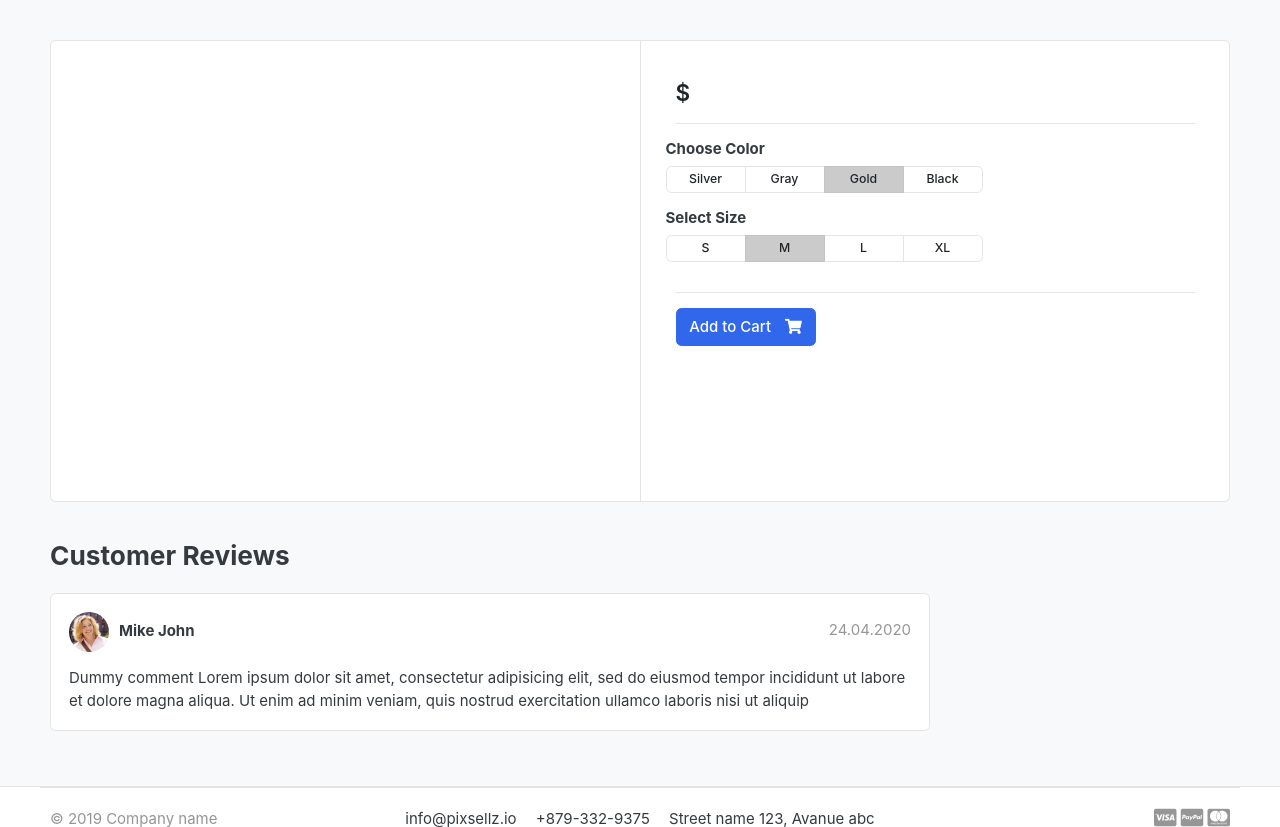
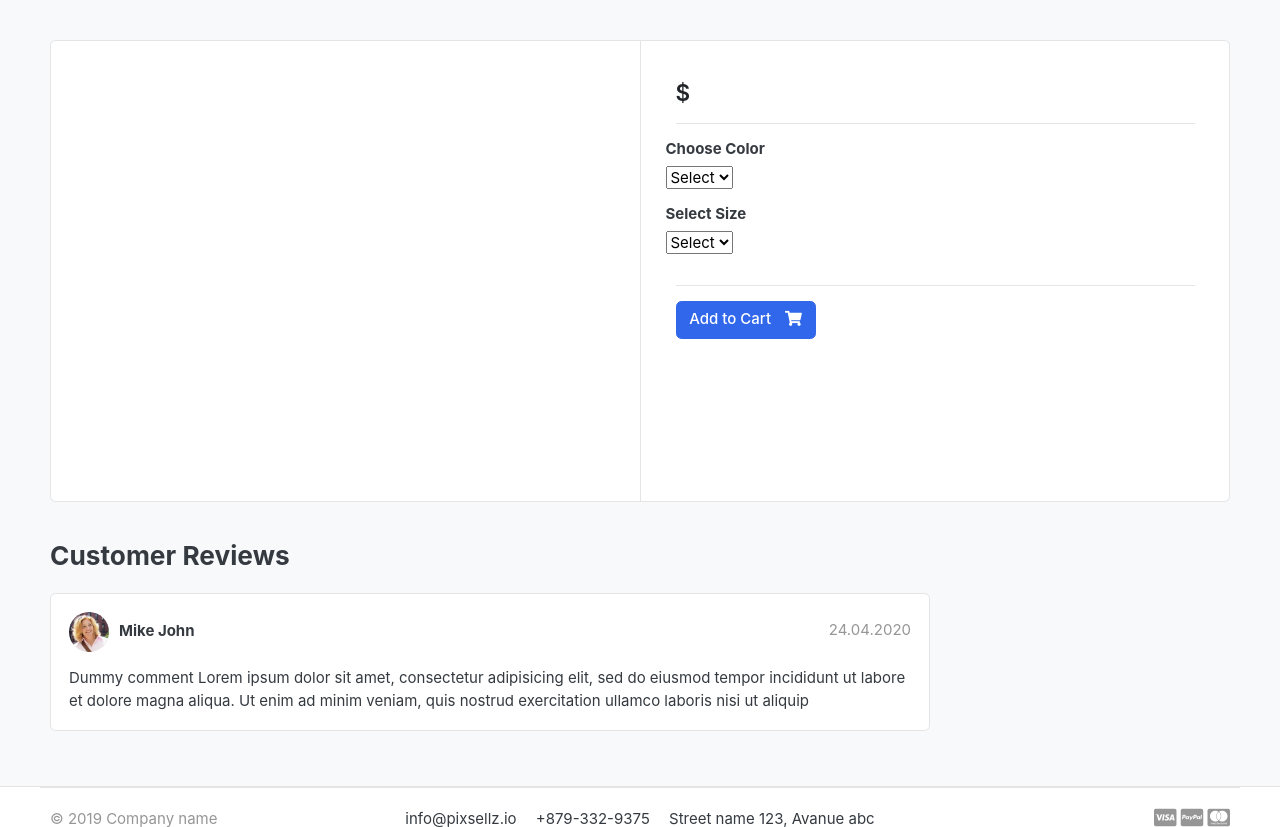
Before and after one commit to vin-doh/amavin, a Django app: template templates/store/product_detail.html in a window 1280 px wide. Shown: the part 118-945 px from the top of the page. Run offline with Django 5.2, Linux system fonts and the light colour scheme; the template is opened without the code that fills it, so the values that code supplies are empty; some libraries are stand-ins or nearby versions; some web fonts are replaced.

Commit message:
still committing

```diff
--- a/carts/views.py
+++ b/carts/views.py
@@ -2,6 +2,7 @@ from django.shortcuts import render, redirect, get_object_or_404
 from store.models import Product
 from .models import Cart, CartItem
 from django.http import HttpResponse
+from django.core.exceptions import ObjectDoesNotExist
 
 # Create your views here.
 
@@ -12,6 +13,11 @@ def _cart_id(request):
     return cart
 
 def add_cart(request, product_id):
+    if request.method == 'POST':
+        color = request.POST['color']
+        size = request.POST['size']
+        print(color, size)
+
     product = Product.objects.get(id=product_id) # get the product
     try:
         cart = Cart.objects.get(cart_id=_cart_id(request)) # get the cart using the cart_id present in the section
@@ -55,6 +61,8 @@ def remove_cart_item(request, product_id):
 
 def cart(request, total=0, quantity=0, cart_items=None):
     try:
+        tax = 0
+        grand_total = 0
         cart = Cart.objects.get(cart_id=_cart_id(request))
         cart_items = CartItem.objects.filter(cart=cart, is_active=True)
         for cart_item in cart_items:
@@ -62,7 +70,7 @@ def cart(request, total=0, quantity=0, cart_items=None):
             quantity += cart_item.quantity
         tax = (2 * total)/100
         grand_total = total + tax
-    except ObjectNotExist: # type: ignore
+    except ObjectDoesNotExist:
         pass # just ignore
 
     context = {
--- a/templates/store/product_detail.html
+++ b/templates/store/product_detail.html
@@ -17,6 +17,9 @@
 </article> <!-- gallery-wrap .end// -->
 		</aside>
 		<main class="col-md-6 border-left">
+
+	<form action="{% url 'add_cart' single_product.id %}" method="POST">
+	{% csrf_token %}
 	<article class="content-body">
 
 	<h2 class="title">{{ single_product.product_name }}</h2>
@@ -32,41 +35,25 @@
 		<div class="row">
 			<div class="item-option-select">
 				<h6>Choose Color</h6>
-			<div class="btn-group btn-group-sm btn-group-toggle" data-toggle="buttons">
-			  <label class="btn btn-light">
-			    <input type="radio" name="radio_color"> Silver
-			  </label>
-			  <label class="btn btn-light">
-			    <input type="radio" name="radio_color" > Gray
-			  </label>
-			  <label class="btn btn-light active">
-			    <input type="radio" name="radio_color checked"> Gold
-			  </label>
-			  <label class="btn btn-light">
-			    <input type="radio" name="radio_color"> Black
-			  </label>
+					<select name="color" class="from-control" required>
+					<option value="" disabled selected>Select</option>
+					{% for i in single_product.variation_set.colors %}
+						<option value="{{ i.variation_value | lower }}">{{ i.variation_value | capfirst }}</option>
+					{% endfor %}
+					</select>
 			</div>
 		</div>
-	</div> <!-- row.// -->
 		<div class="row">
 			<div class="item-option-select">
 				<h6>Select Size</h6>
-			<div class="btn-group btn-group-sm btn-group-toggle" data-toggle="buttons">
-			  <label class="btn btn-light">
-			    <input type="radio" name="radio_color"> S
-			  </label>
-			  <label class="btn btn-light active">
-			    <input type="radio" name="radio_color" checked> M
-			  </label>
-			  <label class="btn btn-light">
-			    <input type="radio" name="radio_color"> L
-			  </label>
-			  <label class="btn btn-light">
-			    <input type="radio" name="radio_color"> XL
-			  </label>
+				<select name="size" class="from-control">
+				<option value="" disabled selected>Select</option>
+				{% for i in single_product.variation_set.sizes %}
+					<option value="{{ i.variation_value | lower }}">{{ i.variation_value | capfirst }}</option>
+				{% endfor %}
+				</select>
 			</div>
 		</div>
-	</div> <!-- row.// -->
 		<hr>
 		{% if single_product.stock <= 0 %}
 			<h5 class="text-danger">Out of Stock</h5>
@@ -76,10 +63,11 @@
 			<a href="#" class="btn  btn-success"> <span class="text">Added to Cart</span> <i class="fas fa-check"></i>  </a>
 			<a href="{% url 'cart' %}" class="btn  btn-outline-primary"> <span class="text">View Cart</span> <i class="fas fa-eye"></i>  </a>
 			{% else %}
-	    <a href="{% url 'add_cart' single_product.id %}" class="btn  btn-primary"> <span class="text">Add to Cart</span> <i class="fas fa-shopping-cart"></i>  </a>
+			<button type="submit" class="btn  btn-primary"> <span class="text">Add to Cart</span> <i class="fas fa-shopping-cart"></i>  </button>
 			{% endif %}
 		{% endif %}
 	</article> <!-- product-info-aside .// -->
+	</form>
 	</main> <!-- col.// -->
 	</div> <!-- row.// -->
 </div> <!-- card.// -->
```
Also changed, not shown: store/admin.py (+7 -1 lines), store/models.py (+24 -0 lines), store/views.py (+9 -2 lines), templates/store/store.html (+24 -8 lines), store/migrations/0002_variation.py (added). Lines whose indentation alone changed are shown as unchanged.
